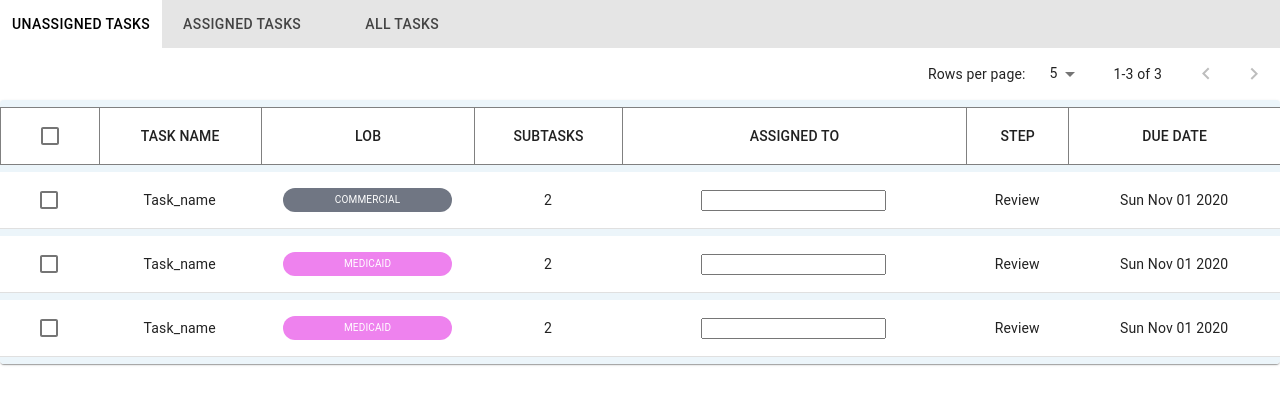
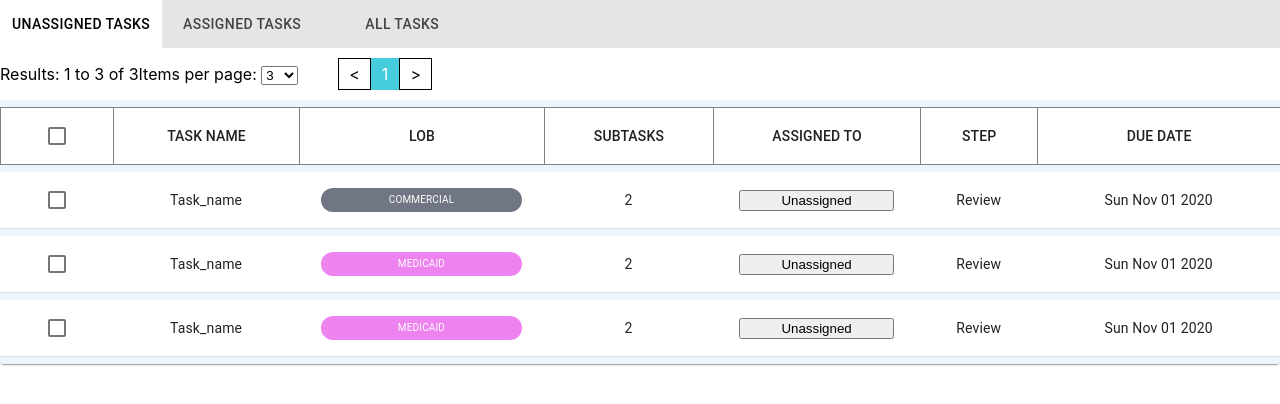
Before and after one commit to sheetal1403/task-manager-tool, a React (Create React App) app: page / in a window 1280 px wide. Shown: the top 404 px of the page. Built offline with nearby package versions, Linux system fonts and the light colour scheme.

Commit message:
Pagination controls

```diff
--- a/package.json
+++ b/package.json
@@ -9,7 +9,10 @@
     "@testing-library/user-event": "^7.2.1",
     "react": "^16.13.1",
     "react-dom": "^16.13.1",
-    "react-scripts": "3.4.3"
+    "react-paginate": "^6.5.0",
+    "react-scripts": "3.4.3",
+    "react-select": "^3.1.0",
+    "react-select-search": "^2.1.1"
   },
   "scripts": {
     "start": "react-scripts start",
--- a/src/App.js
+++ b/src/App.js
@@ -2,12 +2,25 @@ import React, { useState } from 'react';
 import './App.css';
 import TasksTable from './components/Table/Table';
 import TasksTab from './components/TasksTab/TasksTab';
+import PageControls from './components/PageControls/PageControls';
 import { tasksData } from './tasksData';
 
 function App() {
 
   const initialTasks = tasksData.filter(task => task.assigned === false);
   const [tasks, setTasks] = useState(initialTasks);
+
+  const [rowsPerPage, setRowsPerPage] = useState(3)
+  const [page, setPage] = React.useState(0);
+
+  const handleChangePage = (newPage) => {
+        setPage(newPage.selected);
+      };
+
+  const handleChangeRowsPerPage = (rowsPerPage) => {
+        setRowsPerPage(parseInt(rowsPerPage, 10));
+        setPage(0);
+      };
 
   const displayFilteredTasks = (index) => {
 
@@ -36,7 +49,17 @@ function App() {
   return (
     <div>
       <TasksTab filterTasks={displayFilteredTasks}/>
-      <TasksTable tasks={tasks}/>
+      <PageControls
+        rowsPerPage={rowsPerPage}
+        page={page}
+        totalTasks={tasks.length}
+        handleChangePage={handleChangePage}
+        handleChangeRowsPerPage={handleChangeRowsPerPage}/>
+      <TasksTable
+        tasks={tasks}
+        rowsPerPage={rowsPerPage}
+        page={page}
+        />
     </div>
   );
 }
--- /dev/null
+++ b/src/components/AssignmentInput/AssignmentInput.css
@@ -0,0 +1,19 @@
+.Assign input{
+    padding: 5px;
+}
+
+.Assign{
+    position: relative;
+    width: 80%;
+    margin: auto;
+}
+
+.SelectContainer{
+    position: absolute;
+    left: 0;
+    right: 0;
+}
+
+.Dropdown{
+    width: 100%;
+}
--- /dev/null
+++ b/src/components/AssignmentInput/AssignmentInput.js
@@ -0,0 +1,63 @@
+import React, { useState } from 'react'
+import Select from 'react-select';
+import './AssignmentInput.css';
+
+function AssignmentInput() {
+
+    const [value, setvalue] = useState('Unassigned')
+    const [isOpen, setIsOpen] = useState(false);
+
+    const options = [
+        {value:'1', label: 'Item 1'},
+        {value:'2', label: 'Item 2'},
+        {value:'3', label: 'Item 3'},
+    ]
+
+    const handleClick = () => {
+        setIsOpen(!isOpen);
+    }
+
+    const onSelectChange = (data) => {
+        console.log(data.label)
+        setvalue(data.label)
+        setIsOpen(false)
+    }
+
+    const useStyles = {
+        width: '100px'
+    }
+
+    let menu = (isOpen &&
+            <div className="SelectContainer">
+                <Select
+                    autoFocus
+                    controlShouldRenderValue={false}
+                    placeholder="Search..."
+                    value={value}
+                    onChange={onSelectChange}
+                    options={options}
+                    styles={useStyles}/>
+            </div>)
+
+    return (
+
+
+
+
+        <div className="Assign">
+            {/* <Select options={[
+                {value:'1', label: 'Item 1'},
+                {value:'2', label: 'Item 2'},
+                {value:'3', label: 'Item 3'},
+                ]} val>
+
+            </Select> */}
+            <button onClick={handleClick} className="Dropdown">{value}</button>
+            {menu}
+
+        </div>
+
+    )
+}
+
+export default AssignmentInput
--- /dev/null
+++ b/src/components/PageControls/PageControls.css
@@ -0,0 +1,22 @@
+.pagination{
+    display: flex;
+    list-style: none;
+}
+
+.pagination > li > a{
+    border: 1px solid black ;
+    padding: 5px 10px;
+    outline: none;
+    cursor: pointer;
+}
+
+.pagination > .active > a{
+    background-color: #47ccde ;
+    border-color: #47ccde ;
+    color: #fff;
+  }
+
+.ControlsContainer{
+    display: flex;
+    align-items: center;
+}
--- /dev/null
+++ b/src/components/PageControls/PageControls.js
@@ -0,0 +1,41 @@
+import React from 'react'
+import ReactPaginate from 'react-paginate';
+import './PageControls.css';
+
+
+
+function PageControls(props) {
+
+    const firstItem = props.page*props.rowsPerPage + 1;
+    const lastItem = props.page*props.rowsPerPage + props.rowsPerPage < props.totalTasks ? props.page*props.rowsPerPage + props.rowsPerPage : props.totalTasks
+
+    const handleChangeRowsPerPage = (event) => {
+        props.handleChangeRowsPerPage(event.target.value);
+    }
+
+    return (
+        <div className="ControlsContainer">
+            <div>Results: {firstItem} to {lastItem} of {props.totalTasks}</div>
+            <div>Items per page: <select name="rowsPerPage" onChange={handleChangeRowsPerPage}>
+                    <option value="3">3</option>
+                    <option value="5">5</option>
+                    <option value="10">10</option>
+                </select></div>
+             <ReactPaginate
+                previousLabel={'<'}
+                nextLabel={'>'}
+                breakLabel={'...'}
+                breakClassName={'break-me'}
+                pageCount={Math.ceil(props.totalTasks / props.rowsPerPage)}
+                marginPagesDisplayed={2}
+                pageRangeDisplayed={5}
+                onPageChange={props.handleChangePage}
+                containerClassName={'pagination'}
+                subContainerClassName={'pages pagination'}
+                activeClassName={'active'}
+        />
+        </div>
+    )
+}
+
+export default PageControls
--- a/src/components/Table/Table.js
+++ b/src/components/Table/Table.js
@@ -1,4 +1,4 @@
-import React, { useState } from 'react';
+import React from 'react';
 import Table from '@material-ui/core/Table';
 import TableBody from '@material-ui/core/TableBody';
 import TableCell from '@material-ui/core/TableCell';
@@ -7,39 +7,23 @@ import TableHead from '@material-ui/core/TableHead';
 import TableRow from '@material-ui/core/TableRow';
 import Paper from '@material-ui/core/Paper';
 import Checkbox from '@material-ui/core/Checkbox';
-import TablePagination from '@material-ui/core/TablePagination';
 import './Table.css';
 
 import Lob from '../Lob/Lob';
+import AssignmentInput from '../AssignmentInput/AssignmentInput';
 
 export default function TasksTable(props) {
 
     const headerRows = ['TASK NAME', 'LOB', 'SUBTASKS', 'ASSIGNED TO', 'STEP', 'DUE DATE'];
 
-    const [rowsPerPage, setRowsPerPage] = useState(5)
-    const [page, setPage] = React.useState(0);
 
-    const handleChangeRowsPerPage = (event) => {
-        setRowsPerPage(parseInt(event.target.value, 10));
-        setPage(0);
-      };
 
-    const handleChangePage = (event, newPage) => {
-        setPage(newPage);
-      };
+
+
+
 
     return (
       <div>
-        <TablePagination
-        count={props.tasks.length}
-        rowsPerPage={rowsPerPage}
-        page={page}
-        component='div'
-        rowsPerPageOptions={[5, 10, 25]}
-        onChangeRowsPerPage={handleChangeRowsPerPage}
-        onChangePage={handleChangePage}/>
-
-
         <TableContainer component={Paper}>
         <Table aria-label="tasks table" className="Table">
           <TableHead>
@@ -52,14 +36,14 @@ export default function TasksTable(props) {
 
 
           <TableBody>
-            {props.tasks.slice(page * rowsPerPage, page * rowsPerPage + rowsPerPage).map((row) => (
+            {props.tasks.slice(props.page * props.rowsPerPage, props.page * props.rowsPerPage + props.rowsPerPage).map((row) => (
 
                  <TableRow key={row.id} className="TableRow">
                     <TableCell align="center" className="TableCell"><Checkbox/></TableCell>
                     <TableCell align="center" className="TableCell">{row.name}</TableCell>
                     <TableCell align="center" className="TableCell"><Lob lob={row.lob}/></TableCell>
                     <TableCell align="center" className="TableCell">{row.subtasks}</TableCell>
-                    <TableCell align="center" className="TableCell"><input/></TableCell>
+                    <TableCell align="center" className="TableCell"><AssignmentInput/></TableCell>
                     <TableCell align="center" className="TableCell">{row.step}</TableCell>
                     <TableCell align="center" className="TableCell">{row.dueDate}</TableCell>
               </TableRow>
```
Also changed, not shown: src/components/Table/Table.css (line endings or trailing spaces), 1 other file (tests, documents, lock files or other folders).
